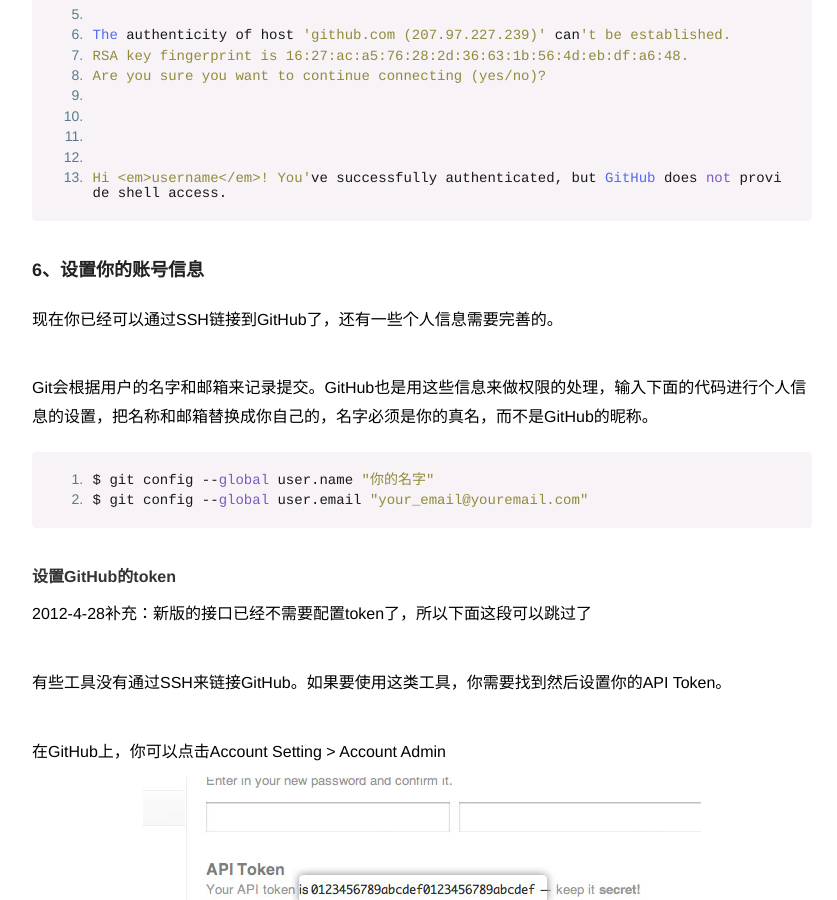
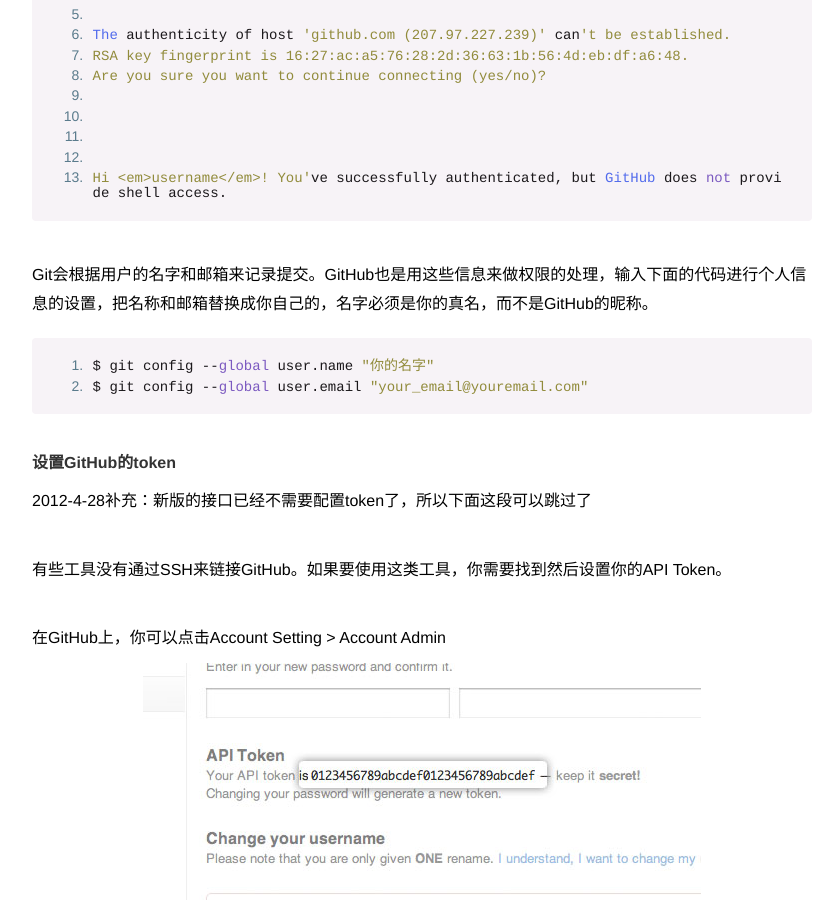
Before and after one commit to ioloveuu/ioloveuu.github.io, a Jekyll site: the page built from _posts/2016-12-28-frame-analys.md, in a window 1280 px wide and 900 px high, scrolled down 4440 px. Shown: the whole window, without its empty margins (218-1055 px from the left). Built offline with Jekyll 4.4.1, drawn with Linux system fonts in a browser that asks for light colours; nearby versions of some CDN libraries; a script that is not in the unit is left out.

Commit message:
Update 2016-12-28-frame-analys.md

```diff
--- a/_posts/2016-12-28-frame-analys.md
+++ b/_posts/2016-12-28-frame-analys.md
@@ -140,8 +140,7 @@
 
     Hi <em>username</em>! You've successfully authenticated, but GitHub does not provide shell access.
 
-### 6、设置你的账号信息
-现在你已经可以通过SSH链接到GitHub了，还有一些个人信息需要完善的。
+
 
 Git会根据用户的名字和邮箱来记录提交。GitHub也是用这些信息来做权限的处理，输入下面的代码进行个人信息的设置，把名称和邮箱替换成你自己的，名字必须是你的真名，而不是GitHub的昵称。
 
```
